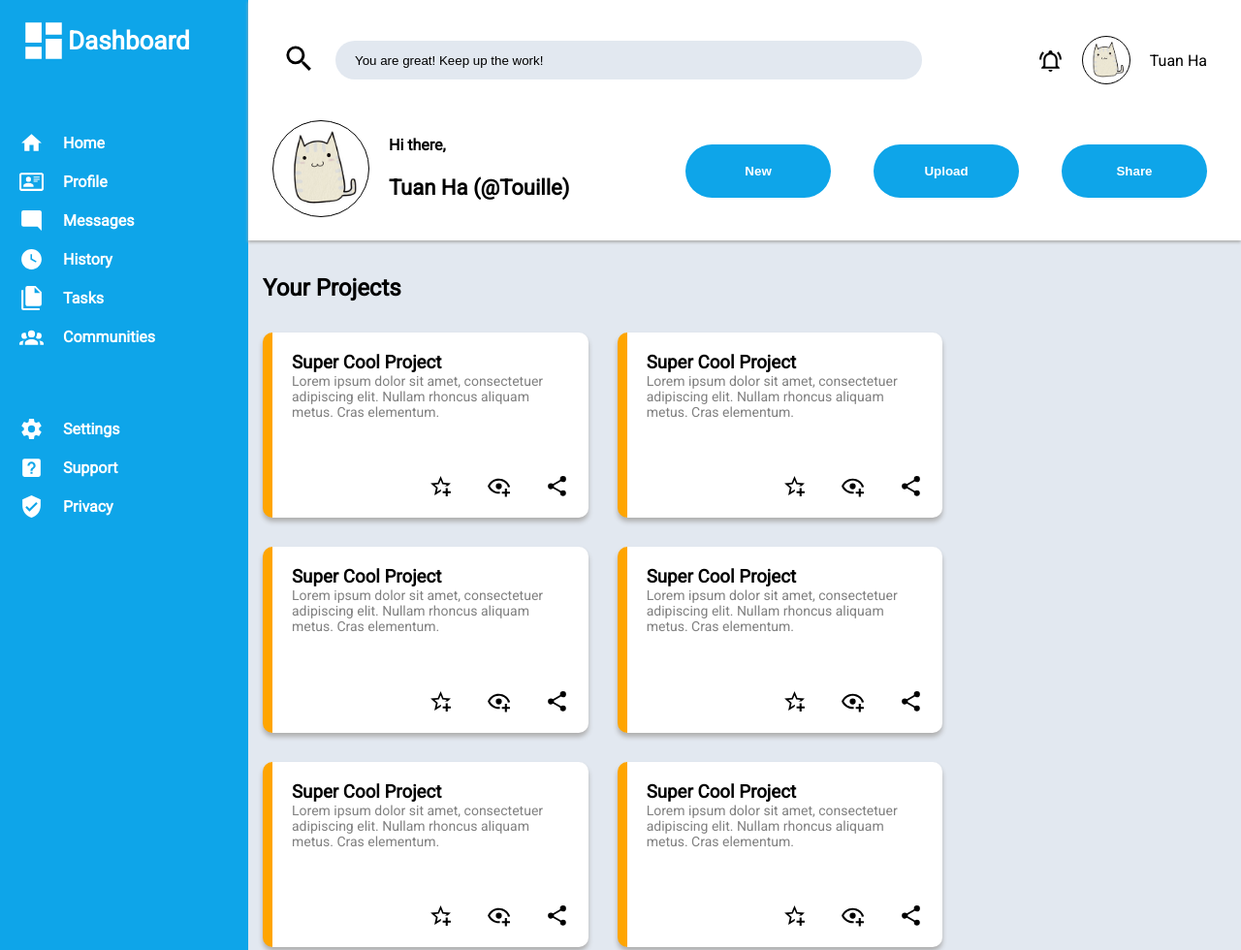
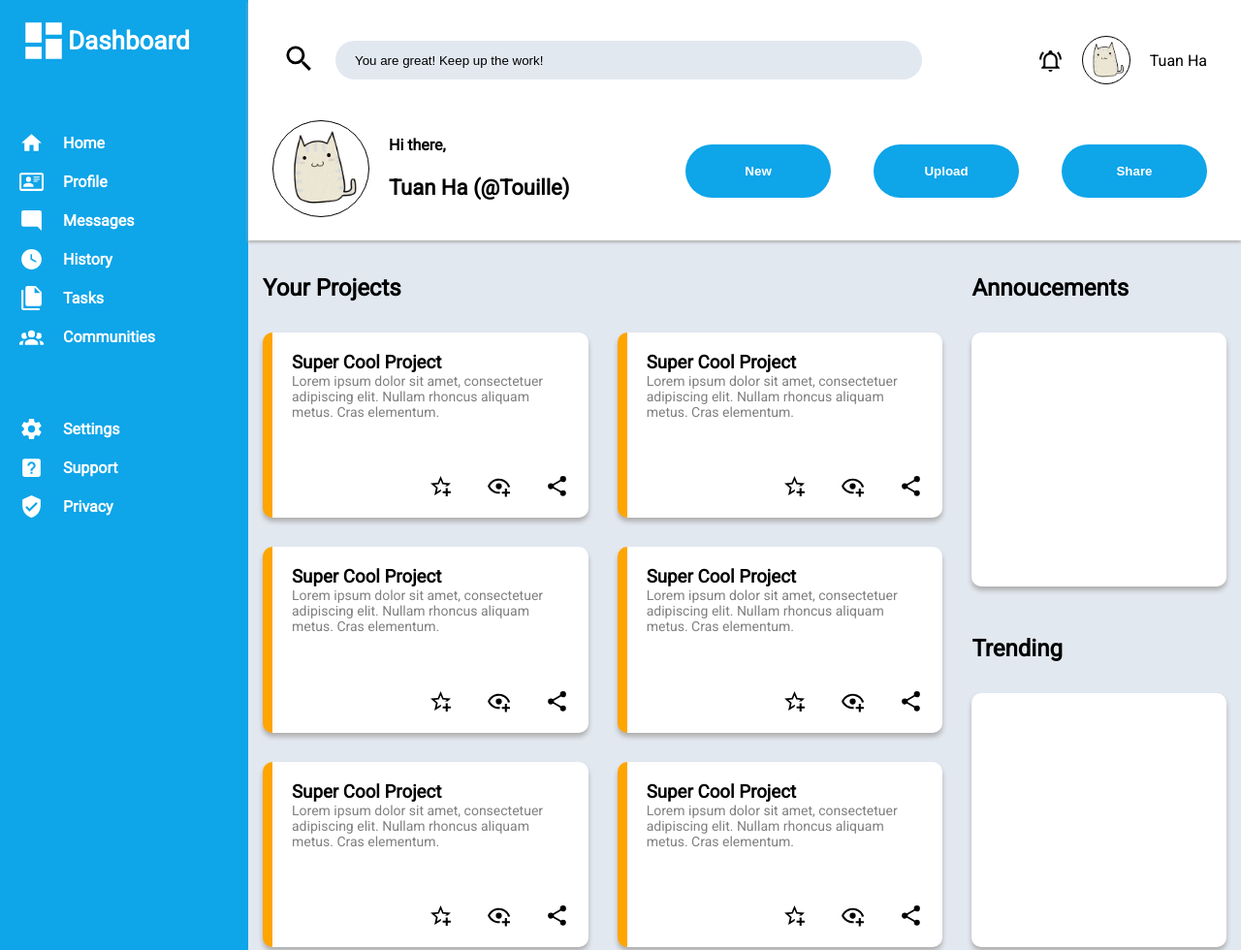
Before and after one commit to Tou1lle/admin-dashboard-top, a plain HTML site: page index.html in a window 1280 px wide. Shown: the top 980 px of the page at 97% size. Drawn offline with Linux system fonts and the light colour scheme.

Commit message:
define side content layout

```diff
--- a/index.html
+++ b/index.html
@@ -181,7 +181,9 @@
                     </div>
                 </div>
                 <div class="side content">
+                    <h2>Annoucements</h2>
                     <div class="announcements"></div>
+                    <h2>Trending</h2>
                     <div class="trending"></div>
                 </div>
             </div>
--- a/styles.css
+++ b/styles.css
@@ -74,7 +74,7 @@ ul {
 .top-search-top-row {
     display: flex;
     align-items: center;
-    padding: 20px 35px;
+    padding: 0px 35px;
     gap: 20px;
 }
 
@@ -197,3 +197,18 @@ h3 {
     justify-content: end;
     align-content: end;
 }
+
+/*Side articles in main user container*/
+.side.content {
+    display: grid;
+    grid-template-rows: 50px 1fr 50px 1fr;
+    padding: 15px;
+    gap: 30px;
+}
+
+.announcements,
+.trending {
+    background-color: white;
+    border-radius: 10px;
+    box-shadow: 0px 4px 5px rgb(175, 175, 175);
+}
```
